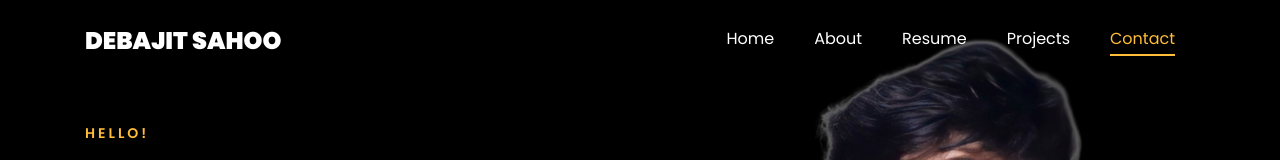
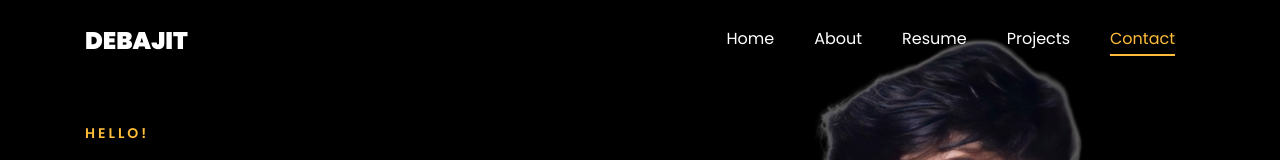
Before and after one commit to debajitsahoo/portfolio, a plain HTML site: page index.html in a window 1280 px wide. Shown: the top 160 px of the page. Drawn offline with nearby package versions, Linux system fonts and the light colour scheme; files that its build step writes are made by us from their sources; files whose address does not match are found by name.

Commit message:
name change

```diff
--- a/index.html
+++ b/index.html
@@ -118,7 +118,7 @@
 
     <nav class="navbar navbar-expand-lg navbar-dark ftco_navbar ftco-navbar-light site-navbar-target" id="ftco-navbar">
 	    <div class="container">
-	      <a class="navbar-brand" href="index.html">Debajit sahoo </a>
+	      <a class="navbar-brand" href="index.html">Debajit  </a>
 	      <button class="navbar-toggler js-fh5co-nav-toggle fh5co-nav-toggle" type="button" data-toggle="collapse" data-target="#ftco-nav" aria-controls="ftco-nav" aria-expanded="false" aria-label="Toggle navigation">
 	        <span class="oi oi-menu"></span> Menu
 	      </button>
```
